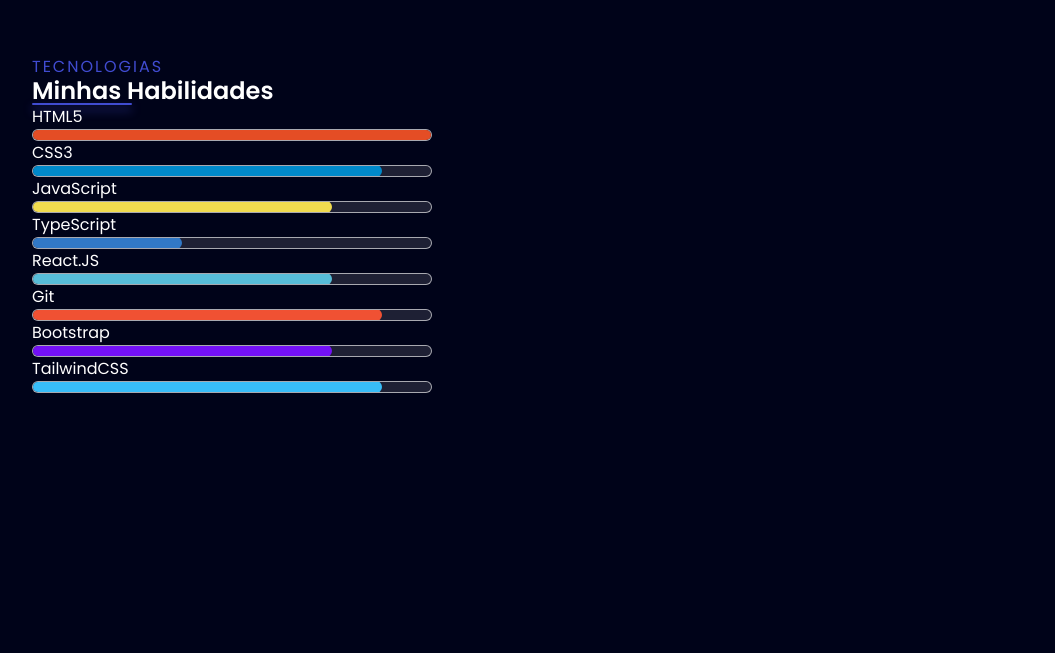
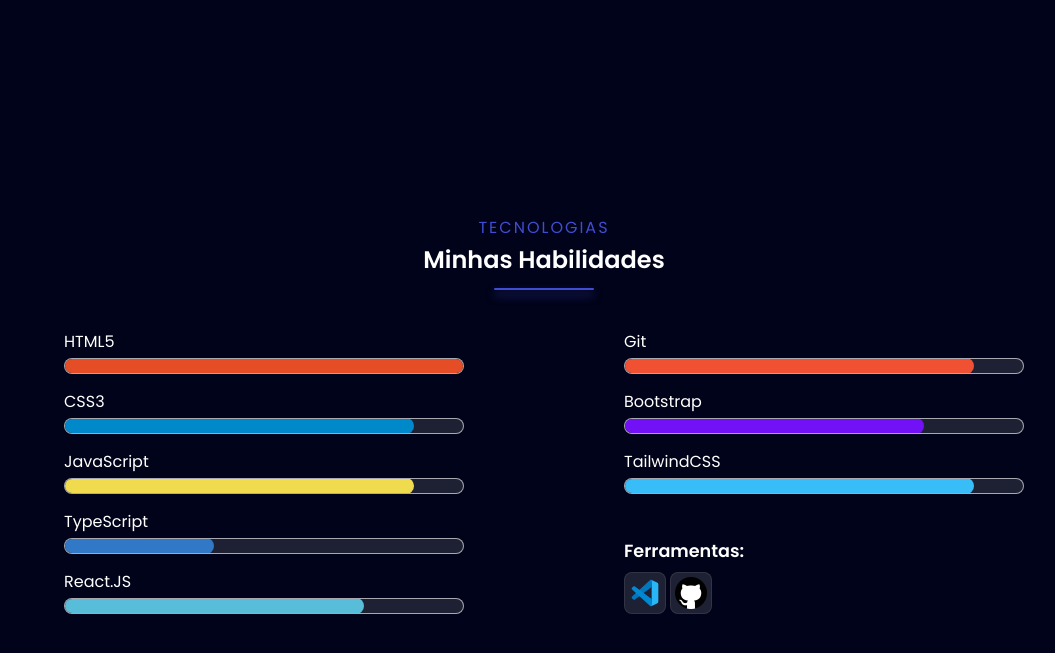
Before and after one commit to nickzmoro/Meu-Portfolio_2025, a React (Vite) app: page / in a window 1280 px wide. Shown: the part 1585-2238 px from the top of the page, without its empty margins (96-1151 px from the left). Built offline with nearby package versions, Linux system fonts and the light colour scheme.

Commit message:
feat(Habilities): skills finished with all styles

```diff
--- a/src/Home.css
+++ b/src/Home.css
@@ -17,3 +17,7 @@
 .line-divisor-content {
   @apply w-[100px] h-[2px] bg-[#404CD1] rounded-[10px] shadow-[0_5px_10px_#404cd1c5];
 }
+
+.svg-box {
+  @apply px-1 py-1 bg-[#ffffff1e] rounded-lg border border-[#ffffff17];
+}
--- a/src/Home.jsx
+++ b/src/Home.jsx
@@ -1,3 +1,5 @@
+// import do React
+
 // ícones
 import { FaLinkedin, FaGithub, FaInstagram } from "react-icons/fa";
 import { HiOutlineDownload } from "react-icons/hi";
@@ -14,6 +16,7 @@
 import spotlight from "./assets/images/spotlight.png";
 import bgHome from "./assets/images/background-home.png";
 import me from "./assets/images/me.png";
+import gitHubLogo from "./assets/images/github-svg.svg";
 
 function Home() {
   return (
@@ -161,16 +164,19 @@
         </section>
 
         {/* Skills */}
-        <section className="skills w-screen h-screen flex justify-center items-center">
-          <div className="skills-container w-[80%] h-[90%]">
-            <div className="section-title-container">
-              <h3 className="section-name">Tecnologias</h3>
+        <section
+          className="skills relative w-screen h-screen flex justify-center items-center"
+          id="skills"
+        >
+          <div className="skills-container w-[80%] h-[90%] flex flex-col justify-center items-center gap-10">
+            <div className="section-title-container flex flex-col gap-2 items-center">
+              <h3 className="section-name flex items-center">Tecnologias</h3>
               <h2 className="subtitle">Minhas Habilidades</h2>
-              <div className="line-divisor-content"></div>
+              <div className="line-divisor-content mt-2"></div>
             </div>
             <div className="skills-container">
-              <div className="skills-grid">
-                <div>
+              <div className="skills-grid flex justify-between gap-40">
+                <div className="flex flex-col gap-4">
                   <ProgressBarSkills
                     children={"HTML5"}
                     sizeProgressBar={"400px"}
@@ -183,7 +189,7 @@
                   />
                   <ProgressBarSkills
                     children={"JavaScript"}
-                    sizeProgressBar={"300px"}
+                    sizeProgressBar={"350px"}
                     colorTechnology={"bg-[#F0DB4F]"}
                   />
                   <ProgressBarSkills
@@ -197,7 +203,8 @@
                     colorTechnology={"bg-[#57BDD9]"}
                   />
                 </div>
-                <div>
+                <div className="flex flex-col justify-between">
+                  <div className="flex flex-col gap-4">
                     <ProgressBarSkills
                       children={"Git"}
                       sizeProgressBar={"350px"}
@@ -214,6 +221,43 @@
                       colorTechnology={"bg-[#38BDF8]"}
                     />
                   </div>
+
+                  <div className="flex flex-col gap-2">
+                    <p className="font-semibold text-[1.1rem]">Ferramentas:</p>
+                    <div className="flex gap-1">
+                      <div className="svg-box">
+                        <svg
+                          xmlns="http://www.w3.org/2000/svg"
+                          x="0px"
+                          y="0px"
+                          width="32"
+                          height="32"
+                          viewBox="0 0 48 48"
+                        >
+                          <path
+                            fill="#29b6f6"
+                            d="M44,11.11v25.78c0,1.27-0.79,2.4-1.98,2.82l-8.82,4.14L34,33V15L33.2,4.15l8.82,4.14 C43.21,8.71,44,9.84,44,11.11z"
+                          ></path>
+                          <path
+                            fill="#0277bd"
+                            d="M9,33.896L34,15V5.353c0-1.198-1.482-1.758-2.275-0.86L4.658,29.239 c-0.9,0.83-0.849,2.267,0.107,3.032c0,0,1.324,1.232,1.803,1.574C7.304,34.37,8.271,34.43,9,33.896z"
+                          ></path>
+                          <path
+                            fill="#0288d1"
+                            d="M9,14.104L34,33v9.647c0,1.198-1.482,1.758-2.275,0.86L4.658,18.761 c-0.9-0.83-0.849-2.267,0.107-3.032c0,0,1.324-1.232,1.803-1.574C7.304,13.63,8.271,13.57,9,14.104z"
+                          ></path>
+                        </svg>
+                      </div>
+                      <div className="svg-box">
+                        <img
+                          src={gitHubLogo}
+                          alt="Git Hub"
+                          className="w-[32px] h-[32px]"
+                        />
+                      </div>
+                    </div>
+                  </div>
+                </div>
               </div>
             </div>
           </div>
--- a/src/components/progressBarSkills/skills.jsx
+++ b/src/components/progressBarSkills/skills.jsx
@@ -6,11 +6,11 @@
   return (
     <>
       <div>
-        <p>{children}</p>
-        <div className="w-[400px] h-3 relative bg-[#ffffff1e] z-10 border border-[#ffffff9d] rounded-full overflow-hidden">
+        <p className="mb-1">{children}</p>
+        <div className="w-[400px] h-4 relative bg-[#ffffff1e] z-10 border border-[#ffffff9d] rounded-full overflow-hidden">
           <div
             style={{ width: sizeProgressBar }}
-            className={`absolute h-3 top-[-1px] left-[-1px] ${colorTechnology} rounded-full`}
+            className={`absolute h-4 top-[-1px] left-[-1px] ${colorTechnology} rounded-full`}
           ></div>
         </div>
       </div>
```
Also changed, not shown: src/assets/images/github-svg.svg (added). Lines whose indentation alone changed are shown as unchanged.
